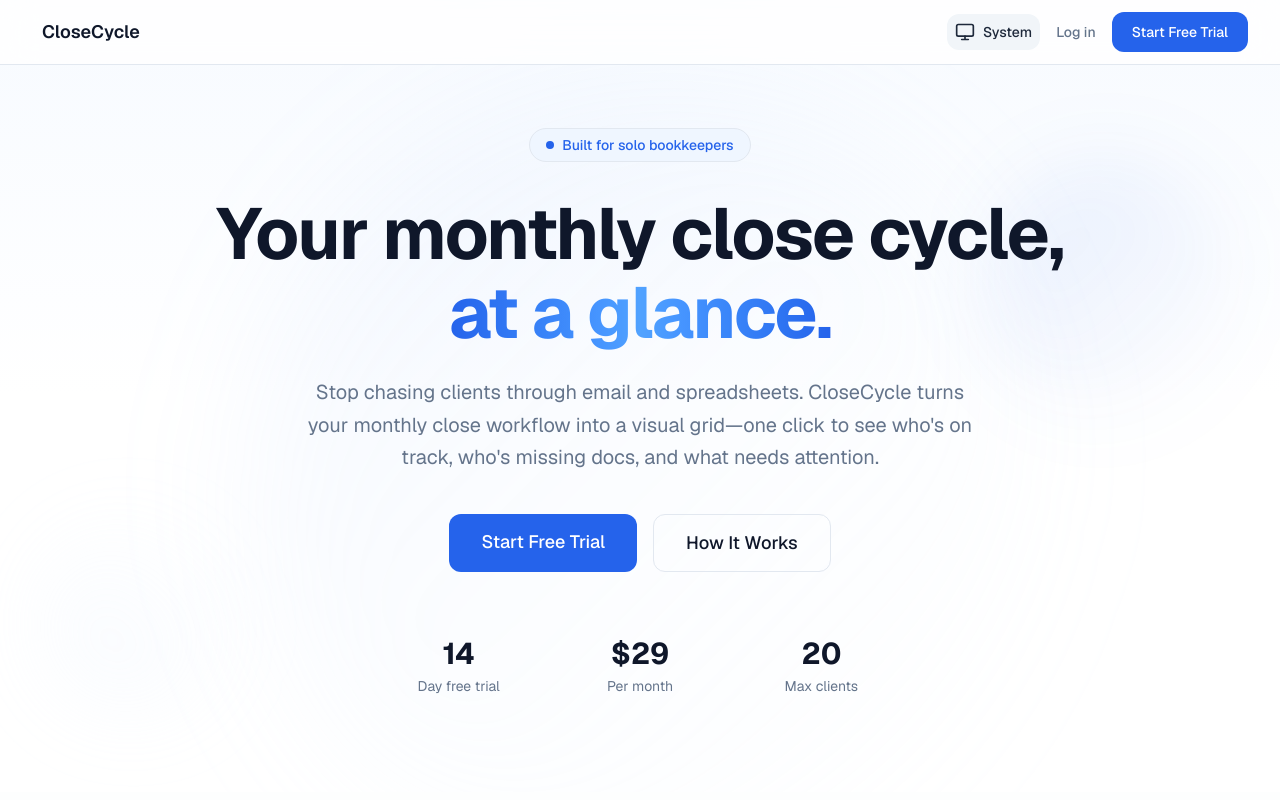
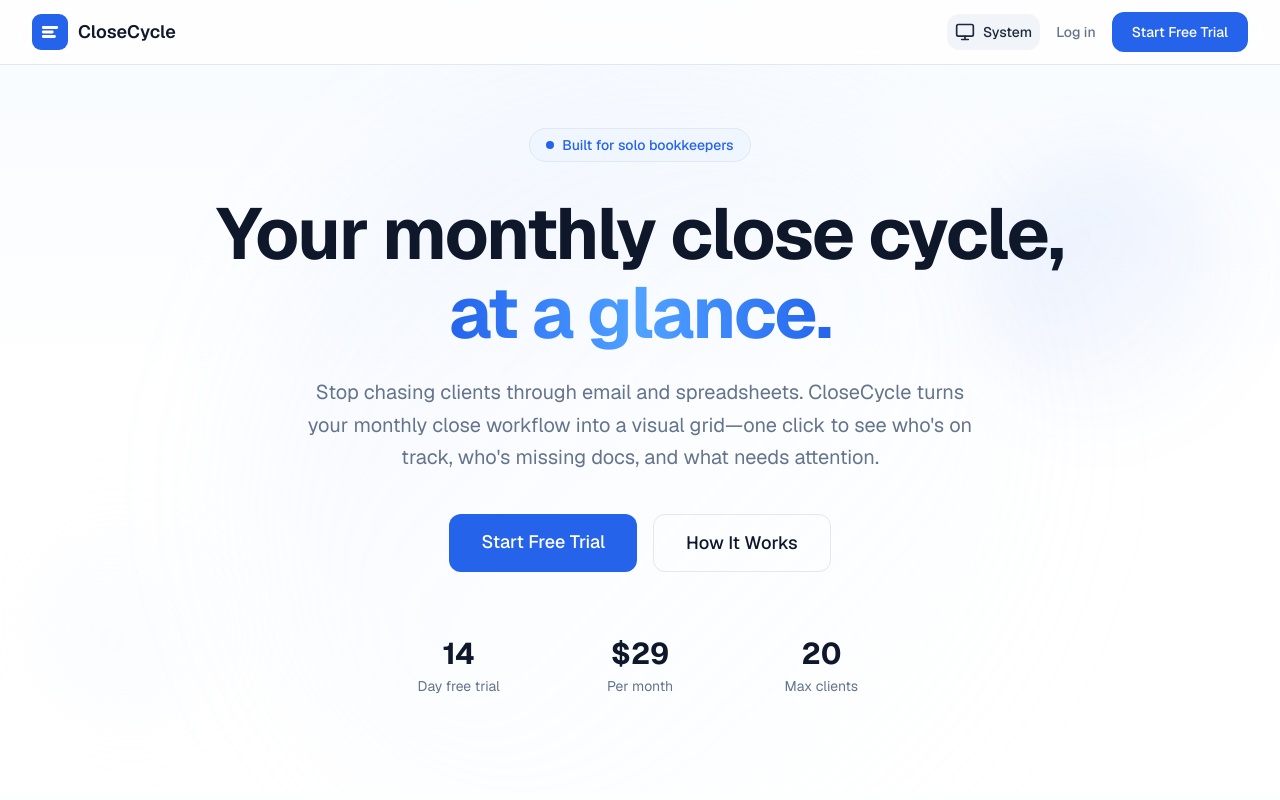
Before and after one commit to Lodix98/SaaS, a Next.js app: page / in a window 1280 px wide. Shown: the top 800 px of the page. Built offline with nearby package versions, Linux system fonts and the light colour scheme.

Commit message:
Fix Logo component: cn merge classNames, no duplicate gradient IDs

```diff
--- a/src/components/logo.tsx
+++ b/src/components/logo.tsx
@@ -1,22 +1,17 @@
 import { forwardRef, SVGProps } from "react";
+import { cn } from "@/lib/utils";
 
 export const Logo = forwardRef<SVGSVGElement, SVGProps<SVGSVGElement>>(
-  ({ className = "w-9 h-9", ...props }, ref) => (
+  ({ className, ...props }, ref) => (
     <svg
       ref={ref}
-      className={className}
+      className={cn("w-9 h-9", className)}
       viewBox="0 0 32 32"
       fill="none"
       xmlns="http://www.w3.org/2000/svg"
       {...props}
     >
-      <defs>
-        <linearGradient id="logoGradient" x1="0" y1="0" x2="32" y2="32" gradientUnits="userSpaceOnUse">
-          <stop offset="0%" stopColor="#2563eb" />
-          <stop offset="100%" stopColor="#3b82f6" />
-        </linearGradient>
-      </defs>
-      <rect width="32" height="32" rx="8" fill="url(#logoGradient)" />
+      <rect width="32" height="32" rx="8" fill="currentColor" className="text-primary" />
       <path
         d="M10 12h12M10 16h8M10 20h10"
         stroke="white"
```
